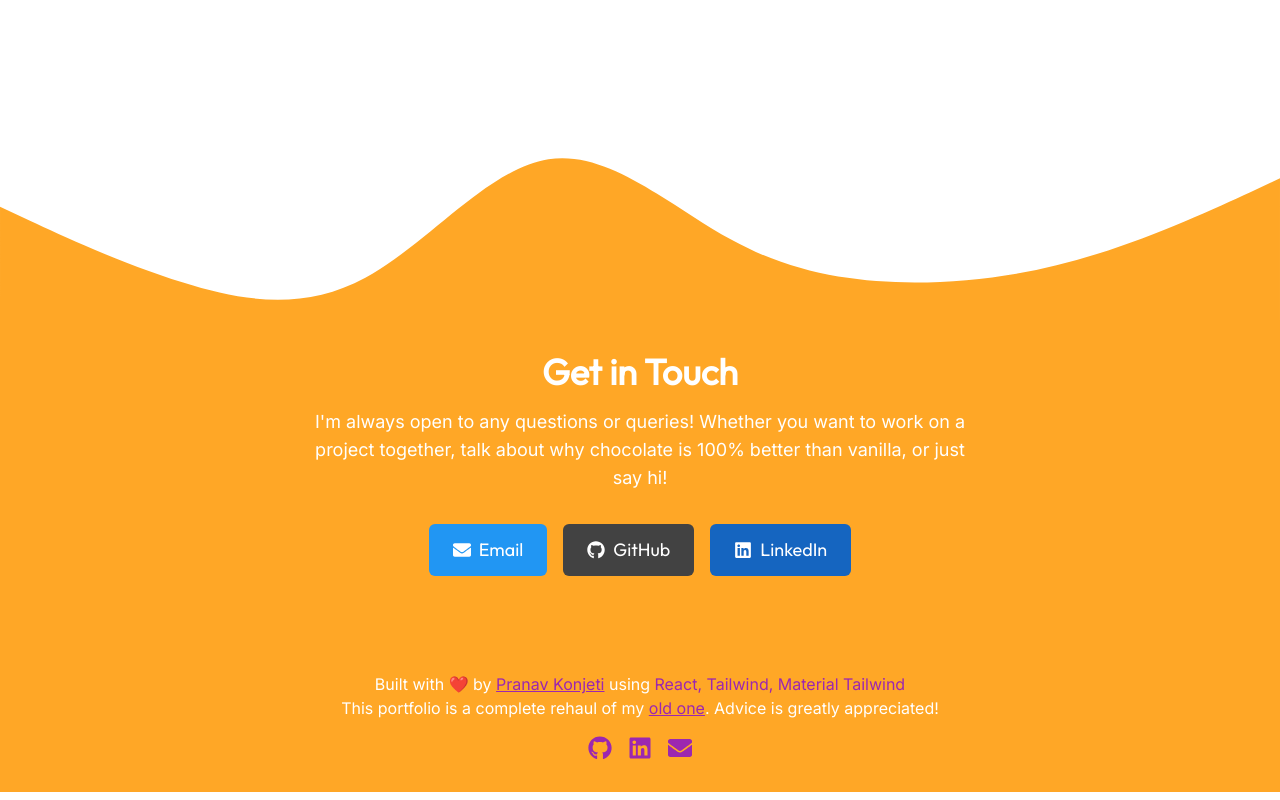
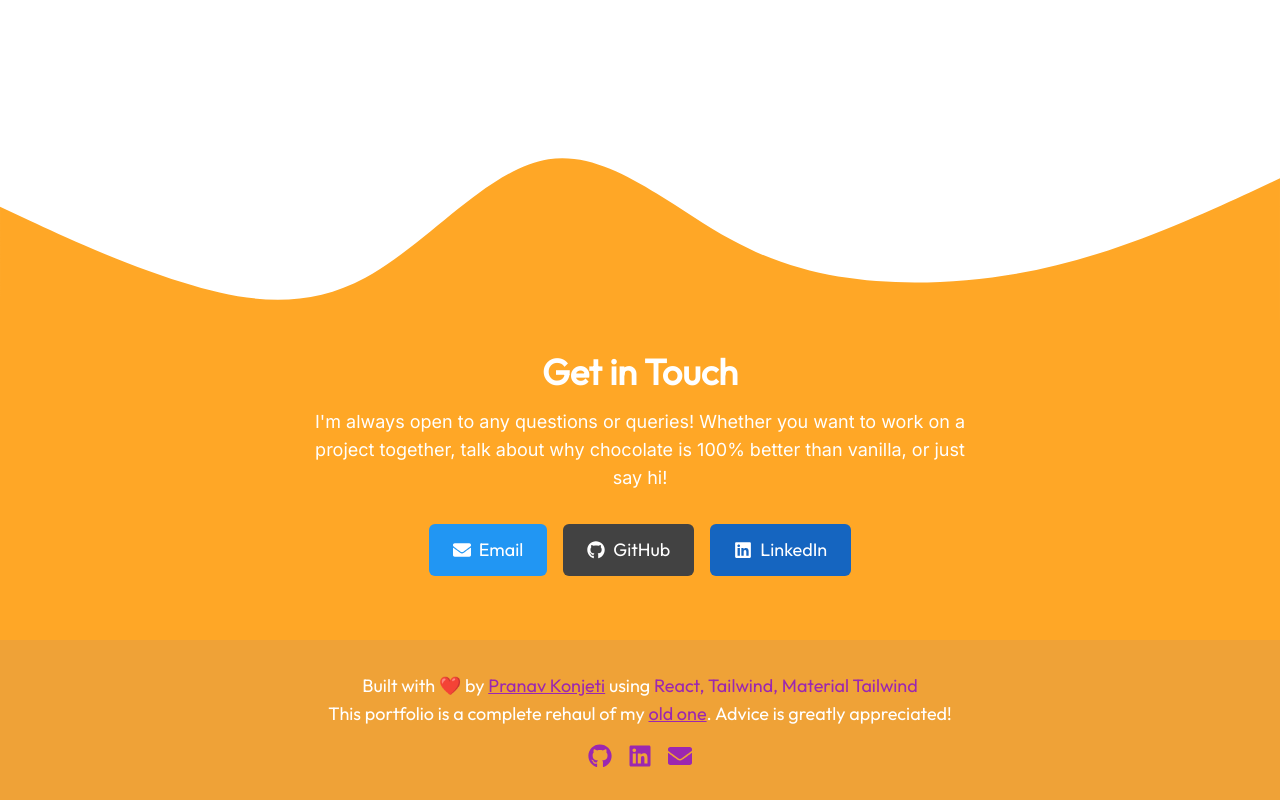
Before and after one commit to PkTheCoda/portfolio, a React (Vite) app: page / in a window 1280 px wide. Shown: the part 7428-8228 px from the top of the page. Built offline with nearby package versions, Linux system fonts and the light colour scheme.

Commit message:
made bottom credits slightly darker

```diff
--- a/src/Components/ContactSection.jsx
+++ b/src/Components/ContactSection.jsx
@@ -40,8 +40,8 @@ function ContactSection() {
         </div>
       </div>
 
-      <footer className="bg-[#FFA726] mt-16 py-8 text-center">
-        <p className="text-white font-inter">
+      <footer className="bg-[#efa237] mt-16 py-8 text-center">
+        <p className="text-white text-lg font-outfit">
           Built with ❤️ by <a href="mailto:pranavkonjeti@gmail.com" target="_blank" className="text-purple-500 underline">Pranav Konjeti</a> using <span className="text-purple-500">React, Tailwind, Material Tailwind</span> <br />
           This portfolio is a complete rehaul of my <a href="https://pranavkold.vercel.app" target="_blank" className="text-purple-500 underline">old one</a>. Advice is greatly appreciated!
 
```
